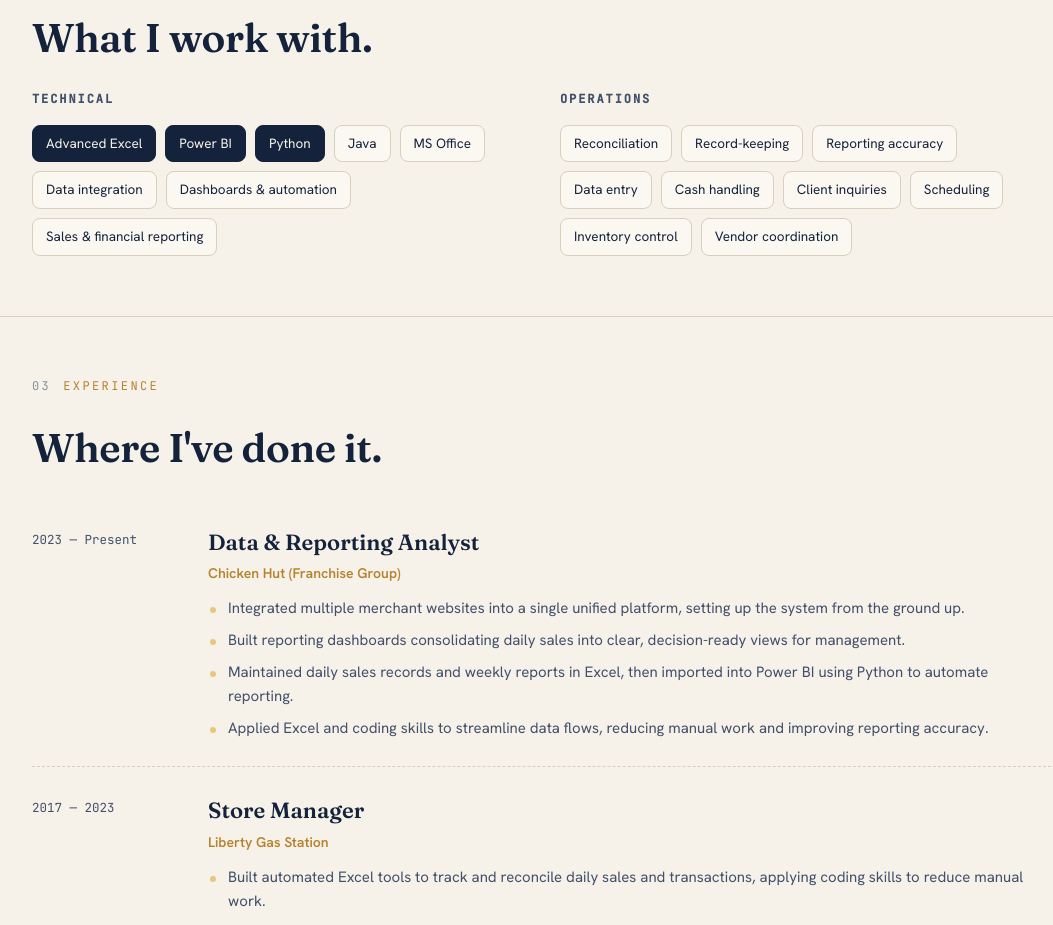
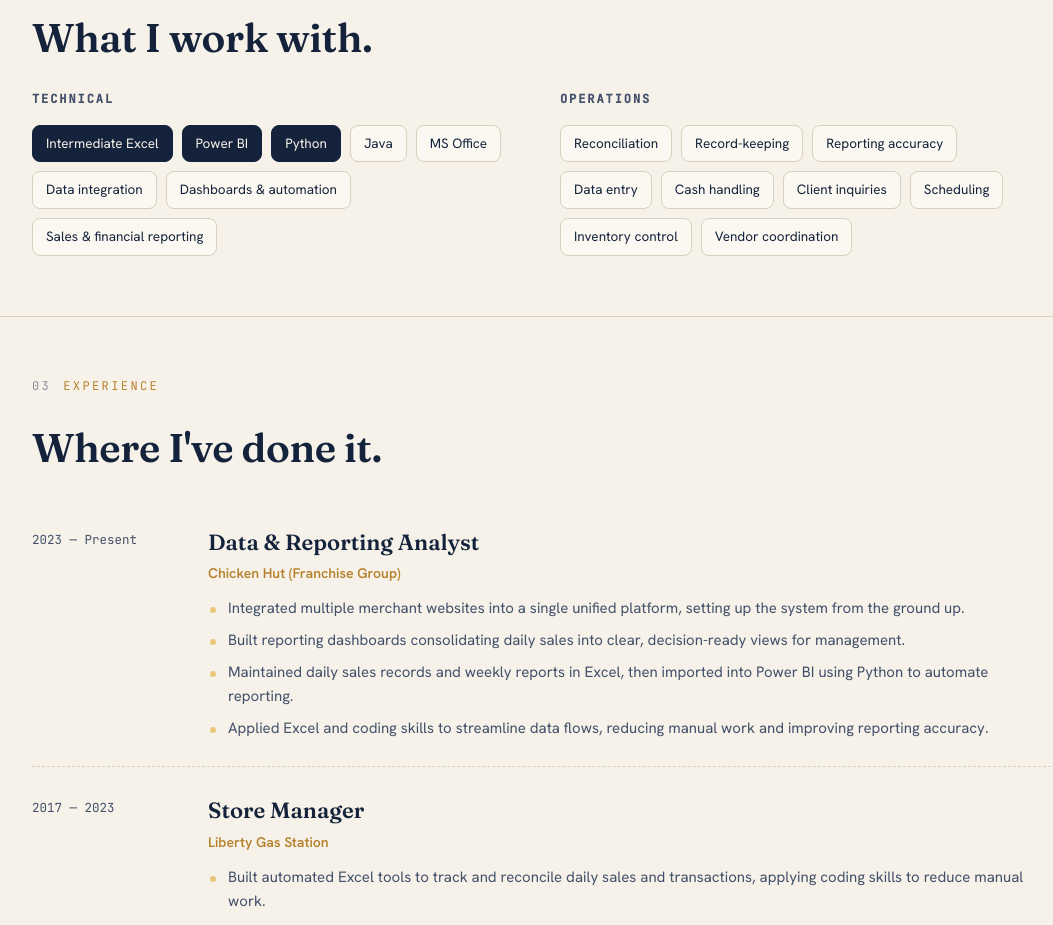
Before and after one commit to emanfatima0942-tech/emanfatima0942-tech.github.io, a plain HTML site: page index.html in a window 1280 px wide. Shown: the part 1120-2045 px from the top of the page, without its empty margins (96-1149 px from the left). Drawn offline with Linux system fonts and the light colour scheme.

Commit message:
Add files via upload

```diff
--- a/index.html
+++ b/index.html
@@ -218,7 +218,7 @@
       <div>
         <h3>Technical</h3>
         <div class="tags">
-          <span class="tag key">Advanced Excel</span>
+          <span class="tag key">Intermediate Excel</span>
           <span class="tag key">Power BI</span>
           <span class="tag key">Python</span>
           <span class="tag">Java</span>
```
